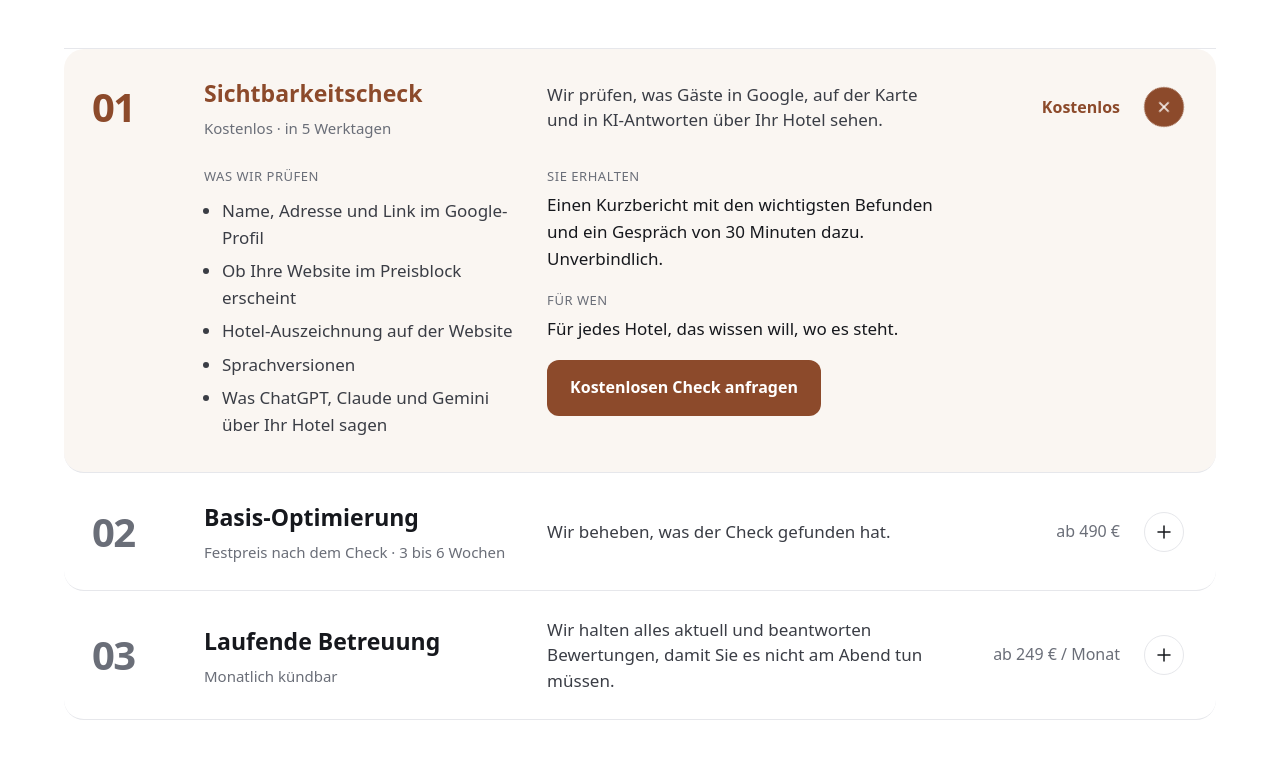
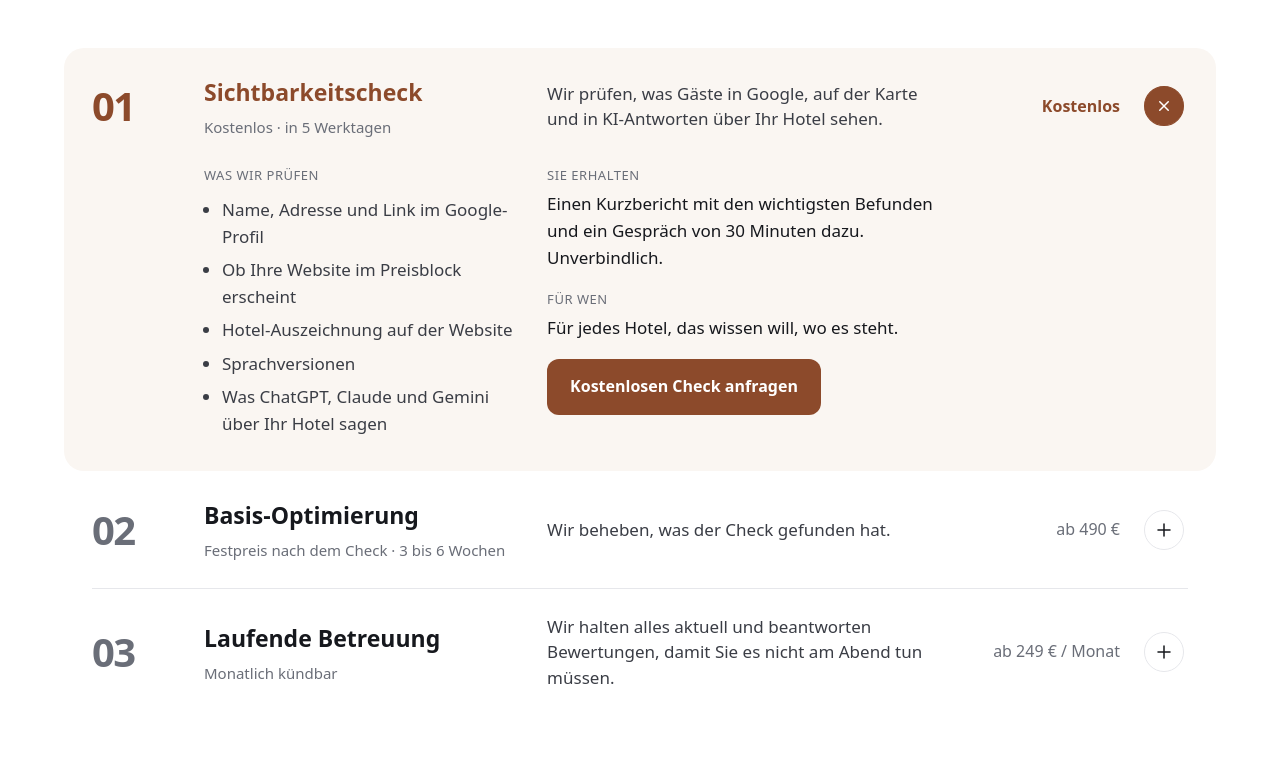
Before and after one commit to consaltus/seo, an Astro site: page / in a window 1280 px wide. Shown: the part 3221-3979 px from the top of the page. Built offline with nearby package versions, Linux system fonts and the light colour scheme; Astro itself is replaced by a stand-in of ours.

Commit message:
Leistungen: gerade Trennlinien statt gerundeter Rahmen
Co-Authored-By: Claude Opus 5.5 <noreply@anthropic.com>
Claude-Session: https://claude.ai/code/session_01MbLgz1CLNfS19d64b7XvDV

```diff
--- a/src/styles/global.css
+++ b/src/styles/global.css
@@ -127,8 +127,9 @@ button { font: inherit; }
 .services { padding: var(--section-y) 0; }
 .services .top { display: grid; grid-template-columns: minmax(0, 7fr) minmax(0, 4fr); gap: 32px; align-items: end; margin-bottom: 56px; }
 .services .top p { margin: 0; color: var(--ink-2); }
-.svc-list { border-top: 1px solid var(--hairline); }
-.svc { border-bottom: 1px solid var(--hairline); border-radius: var(--radius-lg); transition: background 0.35s ease; }
+.svc { position: relative; border-radius: var(--radius-lg); transition: background 0.35s ease; }
+.svc + .svc::before { content: ''; position: absolute; top: 0; left: 28px; right: 28px; height: 1px; background: var(--hairline); transition: opacity 0.3s ease; }
+.svc.is-open::before, .svc.is-open + .svc::before { opacity: 0; }
 .svc.is-open { background: var(--tint-50); animation: pop 0.35s ease; }
 @keyframes pop { 0% { transform: scale(0.985); } 60% { transform: scale(1.004); } 100% { transform: scale(1); } }
 .svc-head { all: unset; box-sizing: border-box; width: 100%; cursor: pointer; display: grid; grid-template-columns: 88px minmax(0, 4fr) minmax(0, 5fr) 150px 44px; gap: 24px; align-items: center; padding: 26px 28px; font-family: var(--font-text); color: var(--ink); transition: transform 0.2s ease; }
@@ -158,6 +159,7 @@ button { font: inherit; }
 .svc-body .btn { align-self: flex-start; }
 @media (max-width: 900px) {
   .services .top { grid-template-columns: 1fr; margin-bottom: 40px; }
+  .svc + .svc::before { left: 16px; right: 16px; }
   .svc-head { grid-template-columns: 56px minmax(0, 1fr) 40px; grid-template-areas: 'num name plus' '. desc desc' '. price price'; gap: 10px 16px; padding: 22px 16px; }
   .svc-num { grid-area: num; font-size: 32px; }
   .svc-name { grid-area: name; }
```
